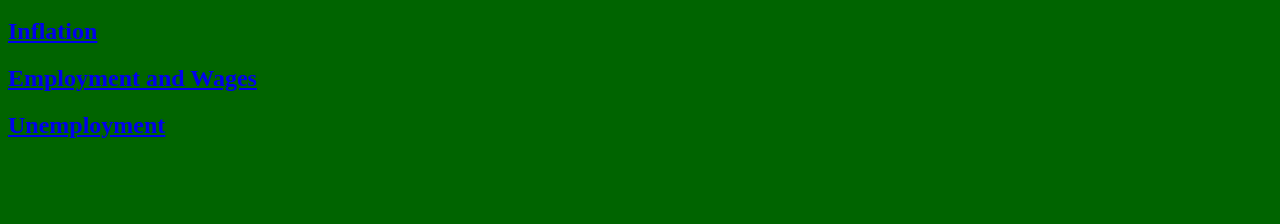
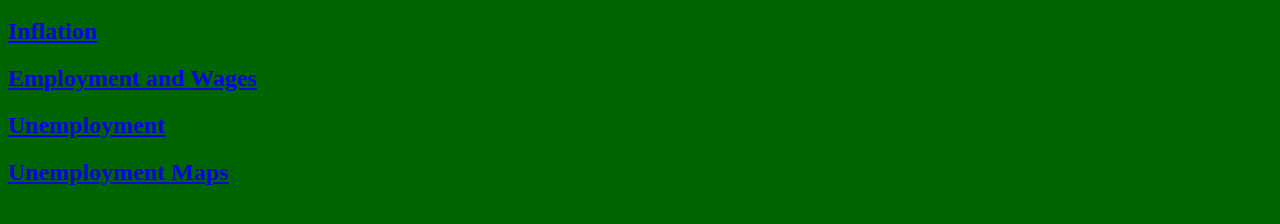
Before and after one commit to penguin-del/CSC-475_Project, a plain HTML site: page index.html in a window 1280 px wide. Shown: the part 100-324 px from the top of the page. Drawn offline with Linux system fonts and the light colour scheme.

Commit message:
Unemployment Maps 2

```diff
--- a/index.html
+++ b/index.html
@@ -17,7 +17,7 @@
 <h2><a href="Inflation_Line_Plot.html">Inflation</a></h2>
 <h2><a href="Employment_Line_Plot.html">Employment and Wages</a></h2>
 <h2><a href="Unemployment_Line_Plot.html">Unemployment</a></h2>
-
+<h2><a href="Unemployment.html">Unemployment Maps</a></h2>
 
 </body>
 </html>
```
